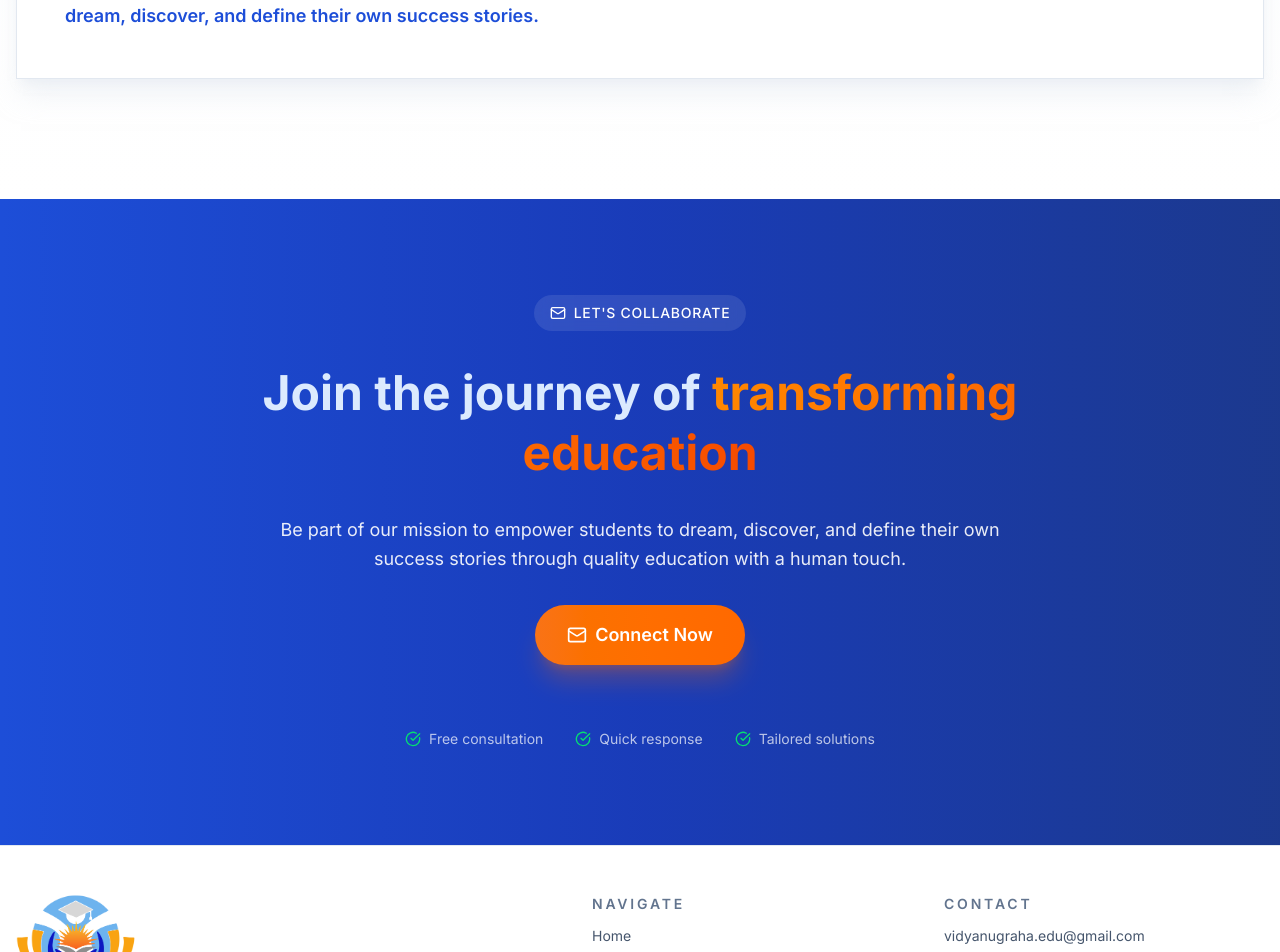
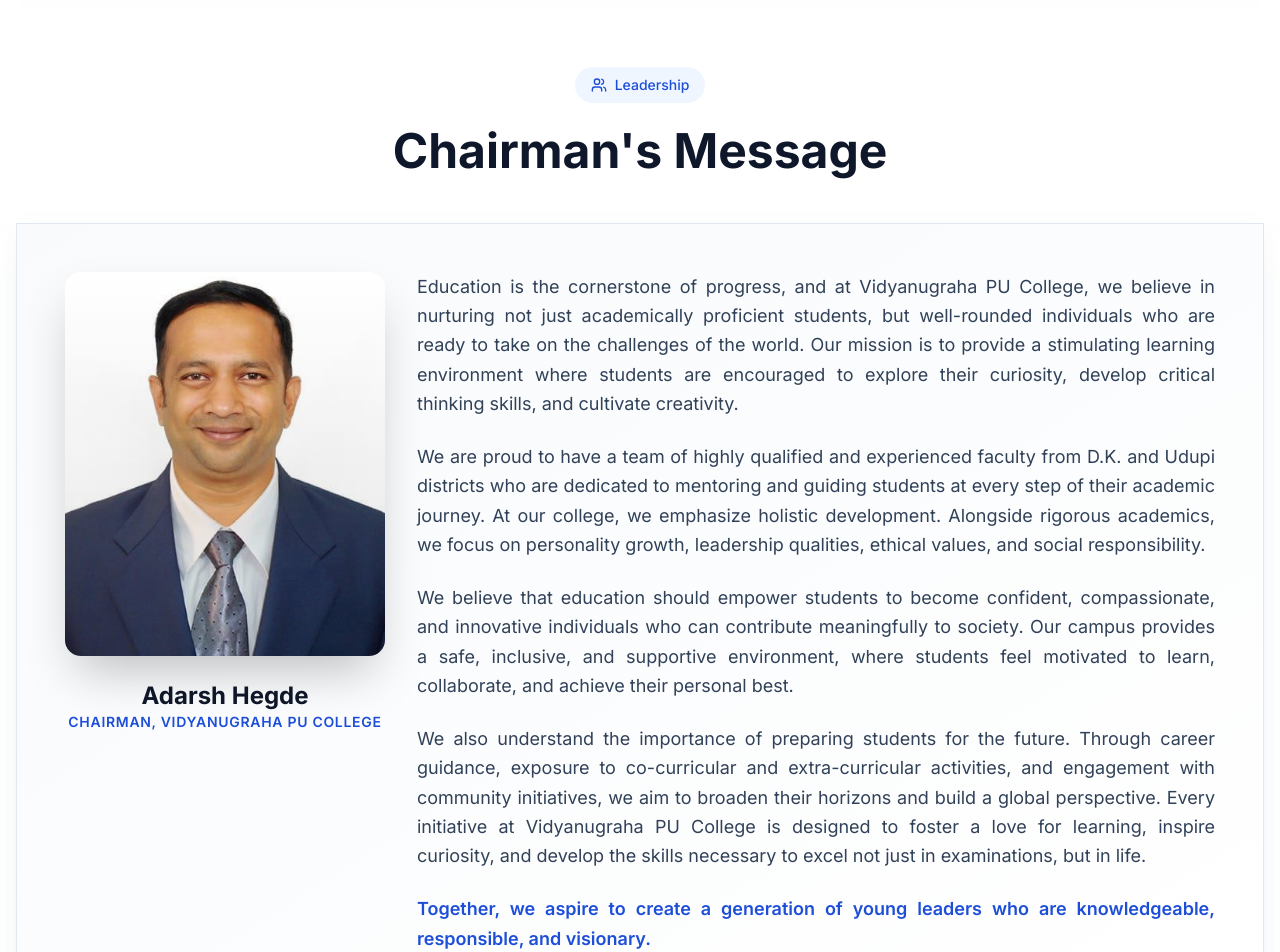
Before and after one commit to nigelperis/vidyanugraha-website, a Next.js app: page /about in a window 1280 px wide. Shown: the part 1380-2332 px from the top of the page. Built offline with nearby package versions, Linux system fonts and the light colour scheme; no server answers.

Commit message:
fix: UI changes

```diff
--- a/src/app/about/page.tsx
+++ b/src/app/about/page.tsx
@@ -38,12 +38,12 @@
 
       {/* Our Mission Section */}
       <section className="bg-gradient-to-b from-slate-50 to-white">
-        <div className="container space-y-12 py-16">
+        <div className="container space-y-12">
           <div className="space-y-6 text-center">
-            <div className="inline-flex items-center gap-2 rounded-full bg-orange-50 px-4 py-2 text-sm font-medium text-[var(--color-accent)]">
+            {/* <div className="inline-flex items-center gap-2 rounded-full bg-orange-50 px-4 py-2 text-sm font-medium text-[var(--color-accent)]">
               <Target className="h-4 w-4" />
               <span>Our Mission</span>
-            </div>
+            </div>*/}
 
             <h2 className="mx-auto max-w-4xl text-4xl font-bold text-[var(--color-muted)] sm:text-5xl">
               Empowering Minds, Enriching Futures
@@ -55,7 +55,7 @@
               <div className="absolute inset-0 bg-gradient-to-br from-orange-50/30 to-blue-50/30 opacity-0 transition-opacity group-hover:opacity-100" />
 
               <div className="relative space-y-8">
-                <div className="flex items-start gap-6">
+                <div className="flex flex-col items-center gap-6 text-center md:flex-row md:items-start md:text-left">
                   <div className="flex h-20 w-20 flex-shrink-0 items-center justify-center bg-gradient-to-br from-[var(--color-primary)] to-blue-600 text-white shadow-lg">
                     <BookOpen className="h-10 w-10" />
                   </div>
@@ -90,6 +90,77 @@
                   <p className="font-semibold text-[var(--color-primary)]">
                     With modern infrastructure, quality faculty drawn from reputed institutions, and a forward-thinking approach, Vidyanugraha Education Trust is setting new benchmarks in holistic education. Every initiative is guided by one mission — to empower students to dream, discover, and define their own success stories.
                   </p>
+                </div>
+              </div>
+            </div>
+          </div>
+        </div>
+      </section>
+
+      {/* Chairman's Message Section */}
+      <section className="bg-white">
+        <div className="container space-y-12">
+          <div className="space-y-6 text-center">
+            <div className="inline-flex items-center gap-2 rounded-full bg-blue-50 px-4 py-2 text-sm font-medium text-[var(--color-primary)]">
+              <Users className="h-4 w-4" />
+              <span>Leadership</span>
+            </div>
+
+            <h2 className="mx-auto max-w-4xl text-4xl font-bold text-[var(--color-muted)] sm:text-5xl">
+              Chairman's Message
+            </h2>
+          </div>
+
+          <div className="mx-auto max-w-7xl">
+            <div className="group relative overflow-hidden border border-slate-200 bg-gradient-to-br from-slate-50 to-white p-8 shadow-xl shadow-slate-200/50 transition-all duration-300 md:p-12">
+              <div className="absolute inset-0 bg-gradient-to-br from-blue-50/30 to-orange-50/30 opacity-0 transition-opacity group-hover:opacity-100" />
+
+              <div className="relative">
+                <div className="flex flex-col gap-8 md:flex-row md:items-start">
+                  {/* Chairman's Photo */}
+                  <div className="flex-shrink-0 w-64 mx-auto md:mx-0 md:w-80">
+                    <div className="relative overflow-hidden rounded-2xl shadow-2xl bg-white h-80 md:h-96 w-full">
+                      <img
+                        src="/images/trustees/adarsh_hegde.jpg"
+                        alt="Adarsh Hegde"
+                        className="h-full w-full object-cover object-center transition-transform duration-300 group-hover:scale-105"
+                        loading="lazy"
+                      />
+                      <div className="absolute inset-0 bg-gradient-to-t from-black/10 to-transparent" />
+                    </div>
+
+                    <div className="mt-6 text-center w-full">
+                      <h3 className="text-2xl font-bold text-[var(--color-muted)]">
+                        Adarsh Hegde
+                      </h3>
+                      <p className="text-sm font-semibold tracking-wider text-[var(--color-primary)] uppercase">
+                        Chairman, Vidyanugraha PU College
+                      </p>
+                    </div>
+                  </div>
+
+                  {/* Message Content */}
+                  <div className="flex-1 space-y-6 text-justify text-lg leading-relaxed text-slate-700">
+                    <p>
+                      Education is the cornerstone of progress, and at Vidyanugraha PU College, we believe in nurturing not just academically proficient students, but well-rounded individuals who are ready to take on the challenges of the world. Our mission is to provide a stimulating learning environment where students are encouraged to explore their curiosity, develop critical thinking skills, and cultivate creativity.
+                    </p>
+
+                    <p>
+                      We are proud to have a team of highly qualified and experienced faculty from D.K. and Udupi districts who are dedicated to mentoring and guiding students at every step of their academic journey. At our college, we emphasize holistic development. Alongside rigorous academics, we focus on personality growth, leadership qualities, ethical values, and social responsibility.
+                    </p>
+
+                    <p>
+                      We believe that education should empower students to become confident, compassionate, and innovative individuals who can contribute meaningfully to society. Our campus provides a safe, inclusive, and supportive environment, where students feel motivated to learn, collaborate, and achieve their personal best.
+                    </p>
+
+                    <p>
+                      We also understand the importance of preparing students for the future. Through career guidance, exposure to co-curricular and extra-curricular activities, and engagement with community initiatives, we aim to broaden their horizons and build a global perspective. Every initiative at Vidyanugraha PU College is designed to foster a love for learning, inspire curiosity, and develop the skills necessary to excel not just in examinations, but in life.
+                    </p>
+
+                    <p className="font-semibold text-[var(--color-primary)]">
+                      Together, we aspire to create a generation of young leaders who are knowledgeable, responsible, and visionary.
+                    </p>
+                  </div>
                 </div>
               </div>
             </div>
--- a/src/app/contact/page.tsx
+++ b/src/app/contact/page.tsx
@@ -291,23 +291,8 @@
                 className="group inline-flex items-center justify-center gap-2 rounded-full bg-gradient-to-r from-[var(--color-accent)] to-orange-500 px-8 py-4 text-lg font-semibold text-white shadow-xl shadow-orange-500/25 transition-all hover:scale-105 hover:shadow-orange-500/40"
               >
                 <Phone className="h-5 w-5" />
-                +91 85480 88424
+                Call Us
               </a>
-            </div>
-
-            <div className="flex items-center justify-center gap-8 pt-8 text-sm text-white/70">
-              <div className="flex items-center gap-2">
-                <CheckCircle className="h-4 w-4 text-green-400" />
-                <span>Mon - Fri: 9 AM - 6 PM</span>
-              </div>
-              <div className="flex items-center gap-2">
-                <CheckCircle className="h-4 w-4 text-green-400" />
-                <span>Same-day callback</span>
-              </div>
-              <div className="flex items-center gap-2">
-                <CheckCircle className="h-4 w-4 text-green-400" />
-                <span>Expert consultation</span>
-              </div>
             </div>
           </div>
         </div>
--- a/src/app/page.tsx
+++ b/src/app/page.tsx
@@ -142,7 +142,7 @@
   {
     name: 'Sahana',
     location: 'Udupi',
-    image: '/images/trustees/Sahana Udupi.jpg',
+    image: '/images/trustees/Sahana.png',
   },
   {
     name: 'Jude Jeevan Correa',
@@ -408,7 +408,7 @@
                         alt={trustee.name}
                         width={600}
                         height={600}
-                        className="h-full w-full object-cover"
+                        className="h-full w-full object-cover object-top"
                       />
                     </div>
                     <div>
```
Also changed, not shown: src/app/colleges/page.tsx (+20 -31 lines), public/images/trustees/Sahana Udupi.jpg (deleted), public/images/trustees/Sahana.png (added).
